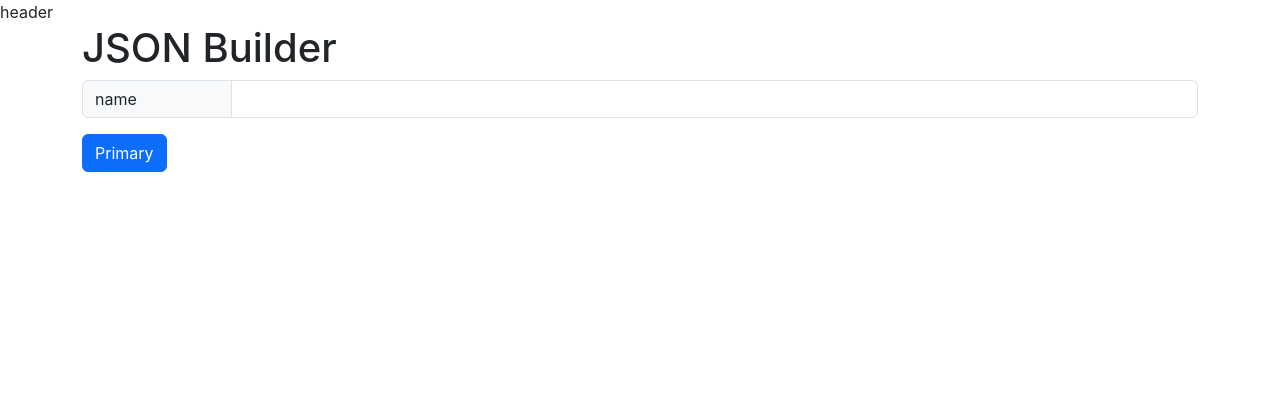
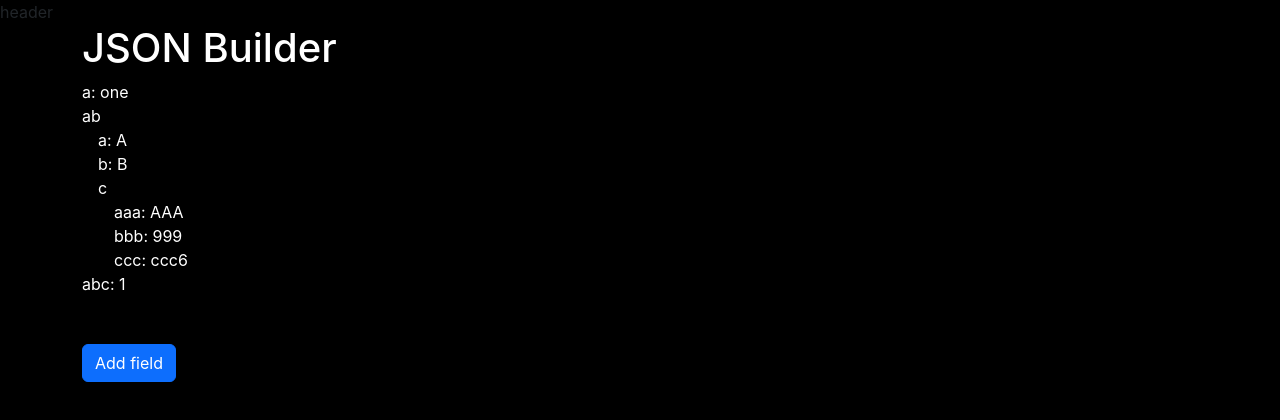
Before and after one commit to evglark/default-react-app, a React app: page / in a window 1280 px wide. Shown: the top 420 px of the page. Built offline with nearby package versions, Linux system fonts and the light colour scheme.

Commit message:
JSON reader with recursia

```diff
--- a/src/index.css
+++ b/src/index.css
@@ -5,6 +5,8 @@ body {
         sans-serif;
     -webkit-font-smoothing: antialiased;
     -moz-osx-font-smoothing: grayscale;
+
+    background-color: black;
 }
 
 code {
--- a/src/module/JsonBuilder/components/Input/Input.tsx
+++ b/src/module/JsonBuilder/components/Input/Input.tsx
@@ -6,10 +6,11 @@ import './style.scss';
 
 interface IProps {
     name: string;
+    onChangeName: () => void;
 }
 
 export const Input = (props: IProps) => {
-    const { name } = props;
+    const { name, onChangeName } = props;
     const [editMode, setEditMode] = useState(false);
 	const { ref, clickdOutside } = useOnClickOutside(false);
 
@@ -34,6 +35,7 @@ export const Input = (props: IProps) => {
                         id={`label-${name}`}
                         aria-label="input-key"
                         className="form-control lable-block"
+                        onChange={onChangeName}
                         ref={ref}
                     />
                 )}
--- a/src/module/JsonBuilder/pages/JsonBuilder.tsx
+++ b/src/module/JsonBuilder/pages/JsonBuilder.tsx
@@ -1,13 +1,80 @@
-import React from 'react';
+import React, { useState } from 'react';
 
 import { Input } from '../components/Input';
 
 export const JsonBuilder = () => {
+    const [JSON, setJSON] = useState({ name: '' });
+
+    const addNewField = () => {
+        setJSON((json) => {
+            const namesCount = Object.keys(json).filter(el => el.slice(0, 3)).length;
+
+            if (namesCount) {
+                return { ...json, ['name ' + (namesCount + 1).toString()]: '' };
+            }
+
+            return { ...json, name: '' };
+        });
+    };
+
+    const changeName = () => {
+        console.log(0);
+    };
+
+    const x = {
+        a: 'one',
+        ab: {
+            a: 'A',
+            b: 'B',
+            c: {
+                aaa: 'AAA',
+                bbb: 999,
+                ccc: 'ccc6',
+            },
+        },
+        abc: 1,
+    };
+
+    const renderJson = () => {
+        const readObject = (json: any) =>
+            Object.keys(json).map((el, i) => {
+                console.log(0, typeof json[el], json[el]);
+                if (typeof json[el] === 'string' || typeof json[el] === 'number') {
+                    return <div id={el} key={el+i}>{`${el}: ${json[el]}`}</div>;
+                };
+
+                if (typeof json[el] === 'object') {
+                    const style = { marginLeft: 16 };
+
+                    return (
+                        <div id={el} key={el+i}>
+                            {`${el}`}<div style={style}>{readObject(json[el])}</div>
+                        </div>
+                    );
+                };
+            });
+
+        return readObject(x);
+    };
+
     return (
-        <div className="jsonBuilder">
+        <div className="jsonBuilder" style={{ color: 'white' }}>
             <h1>JSON Builder</h1>
-            <Input name="name" />
-            <button type="button" className="btn btn-primary">Primary</button>
+            {/* {Object.keys(JSON).map((el, i) => (
+                <Input name={el} onChangeName={changeName} key={el+i} />
+            ))} */}
+
+            {renderJson()}
+
+            <br/>
+            <br/>
+            <button
+                type="button"
+                className="btn btn-primary"
+                onClick={addNewField}
+            >
+                Add field
+            </button>
         </div>
     );
 };
```
